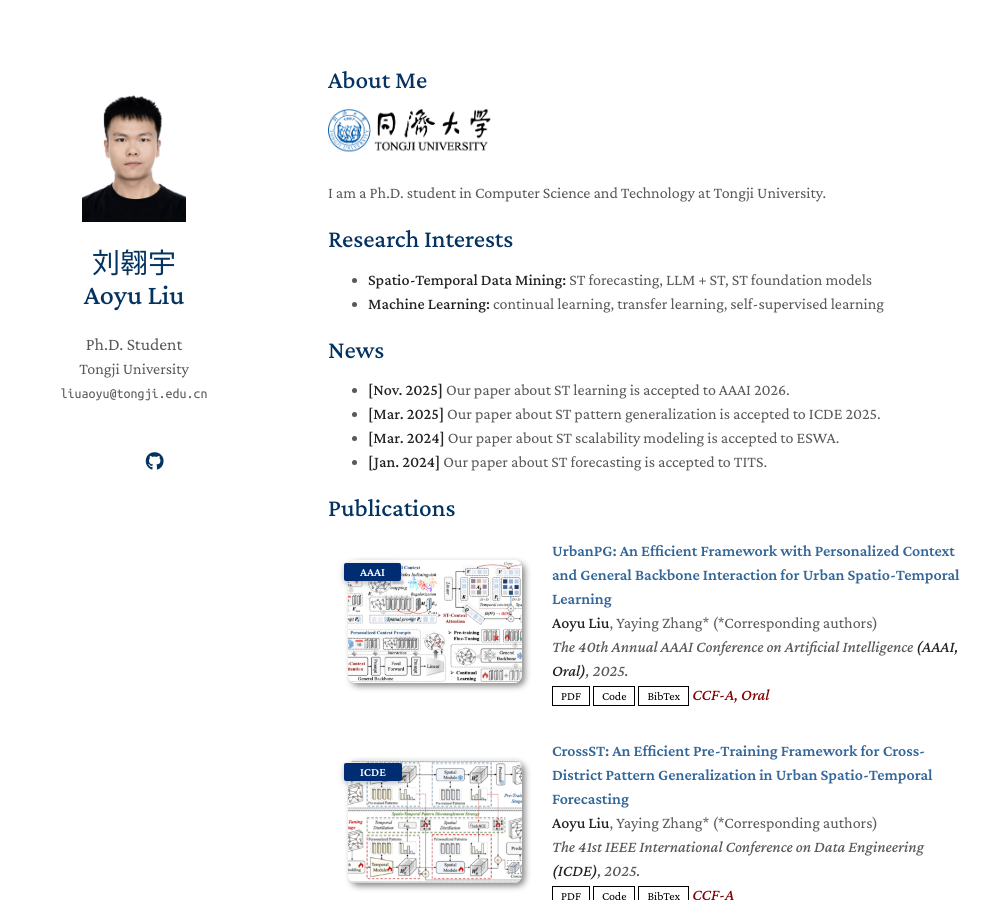
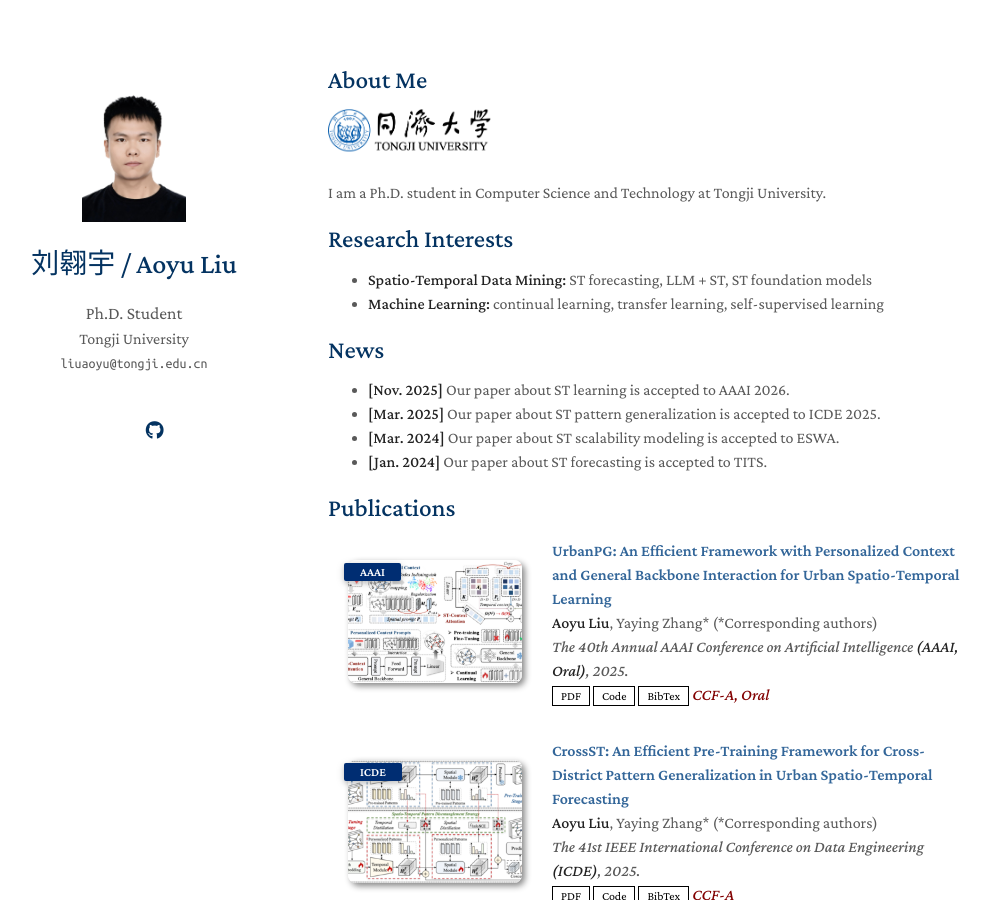
Before and after one commit to Aoyu-Liu/Aoyu-Liu.github.io, a Jekyll site: the page built from index.md, in a window 1280 px wide and 900 px high. Shown: the whole window, without its empty margins (142-1133 px from the left). Built offline with Jekyll 4.4.1, drawn with Linux system fonts in a browser that asks for light colours; a style sheet for code colours, icons or effects is not loaded; our own code applies the rules of GitHub Pages for plain Markdown files.

```diff
--- a/_config.yml
+++ b/_config.yml
@@ -1,5 +1,5 @@
 # Basic Information
-title: "刘翱宇 <br> Aoyu Liu"
+title: "刘翱宇 / Aoyu Liu"
 sidebar_title: "刘翱宇 <br> Aoyu Liu"
 position: Ph.D. Student
 affiliation: Tongji University
```
